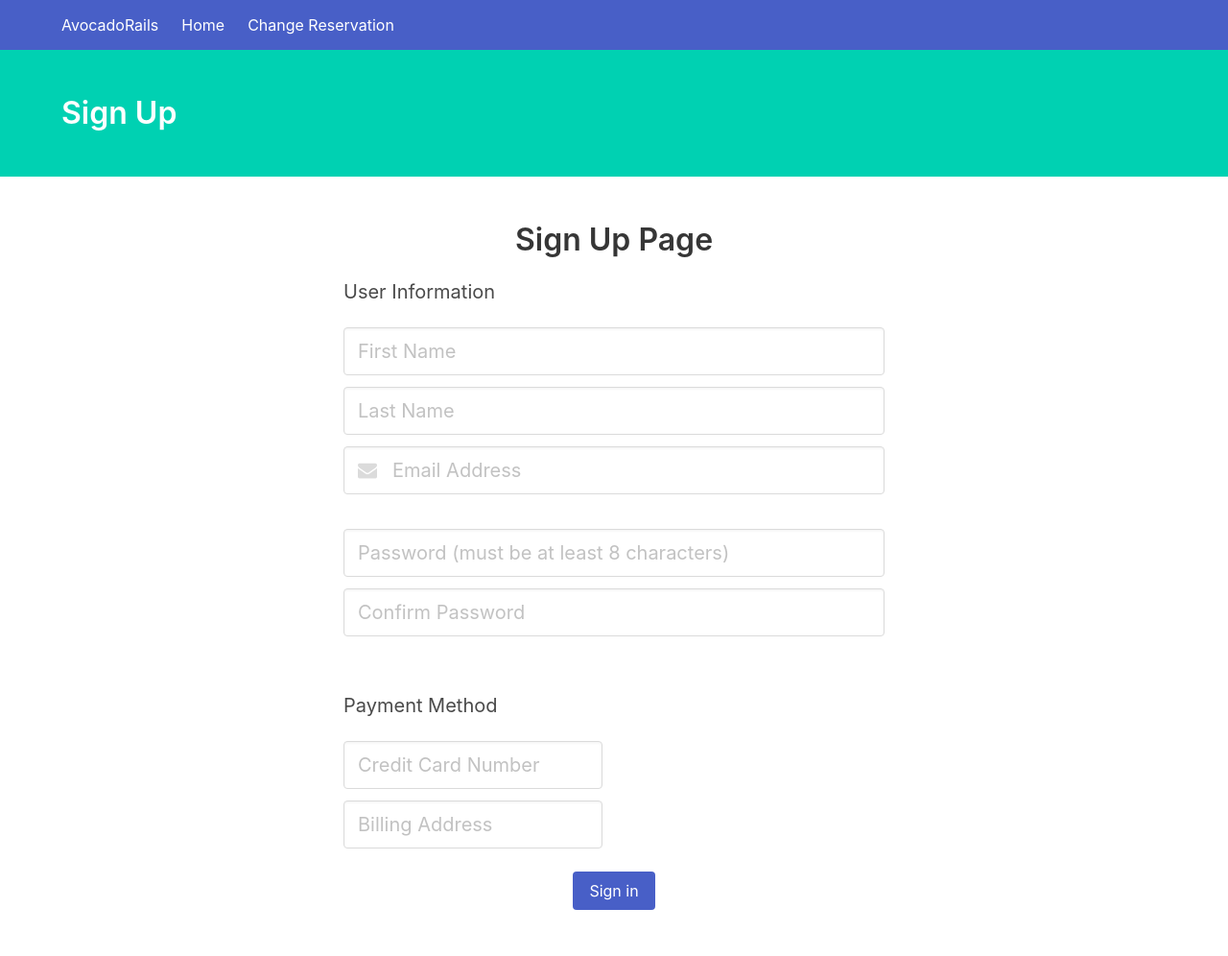
After one commit to ahalyasanjiv/RailroadProject, a Flask app: page /signup in a window 1280 px wide. The commit adds this page. Shown: the whole page at 96% size. Run offline with Flask 2, Linux system fonts and the light colour scheme; some libraries are stand-ins or nearby versions.

Commit message:
Added part of the sign in and login

```diff
--- a/rrapp/forms.py
+++ b/rrapp/forms.py
@@ -0,0 +1,21 @@
+
+from flask_wtf import FlaskForm
+from wtforms import StringField, PasswordField, SubmitField, SelectField
+from wtforms import TextAreaField, DateTimeField, IntegerField, FileField, ValidationError, FieldList
+from wtforms.validators import DataRequired, Email, Length
+from datetime import datetime
+
+class SignupForm(FlaskForm):
+	first_name = StringField('First name', validators=[DataRequired('Please enter your first name.')])
+	last_name = StringField('Last name', validators=[DataRequired('Please enter your last name.')])
+	email = StringField('Email', validators=[DataRequired('Please enter your email.'), Email('Please enter a valid email.')])
+	password = PasswordField('Password', validators=[DataRequired('Please enter a password.'), Length(min=6, message='Passwords must have at least 6 characters.')])
+	confirm_password = PasswordField(label='Confirm Password', id ='confirm_password', validators=[DataRequired('Please confirm your password.')])
+	credit_card = StringField(label='Credit Card Number', id='credit_card', validators=[DataRequired('Please enter the credit card number.'), Length(min=16, message='Please type a valid credit card number.')])
+	billing_address = StringField(label='Billing Address', id='billing_address', validators=[DataRequired('Please enter the billing address.')])
+	submit = SubmitField('Sign in')
+
+class LoginForm(FlaskForm):
+	email = StringField(label='Email', id='email', validators=[DataRequired('Please enter your email.')])
+	password = PasswordField(label='Password', id='password', validators=[DataRequired('Please enter your password.')])
+	submit = SubmitField('Sign in')
--- a/rrapp/routes.py
+++ b/rrapp/routes.py
@@ -1,7 +1,7 @@
 from sqlalchemy.sql.expression import func
 from flask import flash, render_template, request, session, redirect, url_for
 from rrapp import app
-# import forms
+from .forms import SignupForm, LoginForm
 from .models import db
 import urllib.parse
 import os
@@ -16,3 +16,8 @@ app.secret_key = 'development-key'
 @app.route('/', methods=['GET','POST'])
 def index():
 	return render_template('index.html')
+
+@app.route('/signup', methods=['GET', 'POST'])
+def signup():
+    form = SignupForm()
+    return render_template('signup.html',form=form)
--- a/rrapp/templates/base.html
+++ b/rrapp/templates/base.html
@@ -7,7 +7,7 @@
   <link rel="stylesheet" type="text/css" href="https://maxcdn.bootstrapcdn.com/font-awesome/4.7.0/css/font-awesome.min.css">
   <link rel="stylesheet" href="https://cdnjs.cloudflare.com/ajax/libs/bulma/0.6.0/css/bulma.min.css">
   <link rel="stylesheet" href="{{  url_for('static', filename='css/main.css') }}">
-  <link rel="shortcut icon" type="image/png" href="../static/img/railroad.png">
+  <link rel="shortcut icon" type="image/png" href="../static/img/rr_icon.png">
 </head>
 
 <body>
--- /dev/null
+++ b/rrapp/templates/signup.html
@@ -0,0 +1,140 @@
+{% extends "base.html" %}
+
+{% block content %}
+<section class="hero is-primary">
+<div class="hero-body">
+  <div class="container">
+    <h1 class="title">
+      Sign Up
+    </h1>
+  </div>
+</div>
+</section>
+
+<div class ="hero-body">
+	<div class="container ">
+			<div class="columns">
+				<div class="column is-one-quarter">
+				</div>
+				<div class="column is-half">
+					<h2 class="title is-3 has-text-centered">
+			        Sign Up Page
+			    </h2>
+			    <form method="POST" action="/apply">
+
+					{{ form.hidden_tag() }}
+		    		{% with messages = get_flashed_messages() %}
+				        {% if messages %}
+				            <div class=flashes>
+				            	{% for message in messages %}
+				                	{{ message }}
+				            	{% endfor %}
+				            </div>
+				        {% endif %}
+			        {% endwith %}
+
+					<h2 class="subtitle">
+				        User Information
+				    </h2>
+
+					<!-- First Name -->
+					<div class="field">
+					  	<div class="control">
+				        	{{ form.first_name(placeholder="First Name", class="form-control input is-medium") }}
+				    	</div>
+				    	{% if form.first_name.errors %}
+			              {% for error in form.first_name.errors %}
+			                <p class="is-danger">{{ error }}</p>
+			              {% endfor %}
+			            {% endif %}
+					</div>
+
+					<!-- Last Name -->
+					<div class="field">
+					    <div class="control">
+					    	{{ form.last_name(placeholder="Last Name", class="form-control input is-medium") }}
+					    </div>
+						{% if form.last_name.errors %}
+			            	{% for error in form.last_name.errors %}
+			            		<p class="is-danger">{{ error }}</p>
+			            	{% endfor %}
+			            {% endif %}
+					</div>
+
+					<!-- Email Address" -->
+					<div class="field">
+			        	<div class="control has-icons-left">
+			        		{{ form.email(placeholder="Email Address", class="form-control input is-medium") }}
+			        		<span class="icon is-small is-left">
+					          <i class="fa fa-envelope"></i>
+					        </span>
+			        	</div>
+				        {% if form.email.errors %}
+				          	{% for error in form.email.errors %}
+				            	<p class="is-danger">{{ error }}</p>
+				          	{% endfor %}
+				        {% endif %}
+			      	</div>
+
+			      	<br>
+
+			      	<!-- Password -->
+			      	<div class="field">
+						<div class="control">{{ form.password(placeholder="Password (must be at least 8 characters)", class="form-control input is-medium") }}</div>
+				        {% if form.password.errors %}
+				          	{% for error in form.password.errors %}
+				            	<p class="is-danger">{{ error }}</p>
+				          	{% endfor %}
+				        {% endif %}
+					</div>
+
+					<!-- Confirm Password -->
+					<div class="field">
+						<div class="control">{{ form.confirm_password(placeholder="Confirm Password", class="form-control input is-medium") }}</div>
+				        {% if form.confirm_password.errors %}
+				          	{% for error in form.confirm_password.errors %}
+				            	<p class="is-danger">{{ error }}</p>
+				          	{% endfor %}
+				        {% endif %}
+					</div>
+					<br>
+
+					<br>
+					<h2 class="subtitle">
+				        Payment Method
+				    </h2>
+
+						<div class="columns">
+							<div class="column is-half">
+								<!-- Credit Card Number -->
+								<div class="field">
+									<div class="control">{{ form.credit_card(placeholder="Credit Card Number", class="form-control input is-medium") }}</div>
+							        {% if form.credit_card.errors %}
+							          	{% for error in form.credit_card.errors %}
+							            	<p class="is-danger">{{ error }}</p>
+							          	{% endfor %}
+							        {% endif %}
+								</div>
+								<!-- Billing Address -->
+								<div class="field">
+									<div class="control">{{ form.billing_address(placeholder="Billing Address", class="form-control input is-medium") }}</div>
+							        {% if form.billing_address.errors %}
+							          	{% for error in form.billing_address.errors %}
+							            	<p class="is-danger">{{ error }}</p>
+							          	{% endfor %}
+							        {% endif %}
+								</div>
+							</div>
+						</div>
+
+					<!--  Submit Button -->
+					<div class="has-text-centered">
+						{{ form.submit(class="button is-link") }}
+					</div>
+				</form>
+
+			</div>
+		</div>
+	</div>
+</div>
+{% endblock %}
```
Also changed, not shown: rrapp/models.py (+5 -4 lines), rrapp/requirements.txt (deleted), rrapp/templates/login.html (added), 1 other file.
